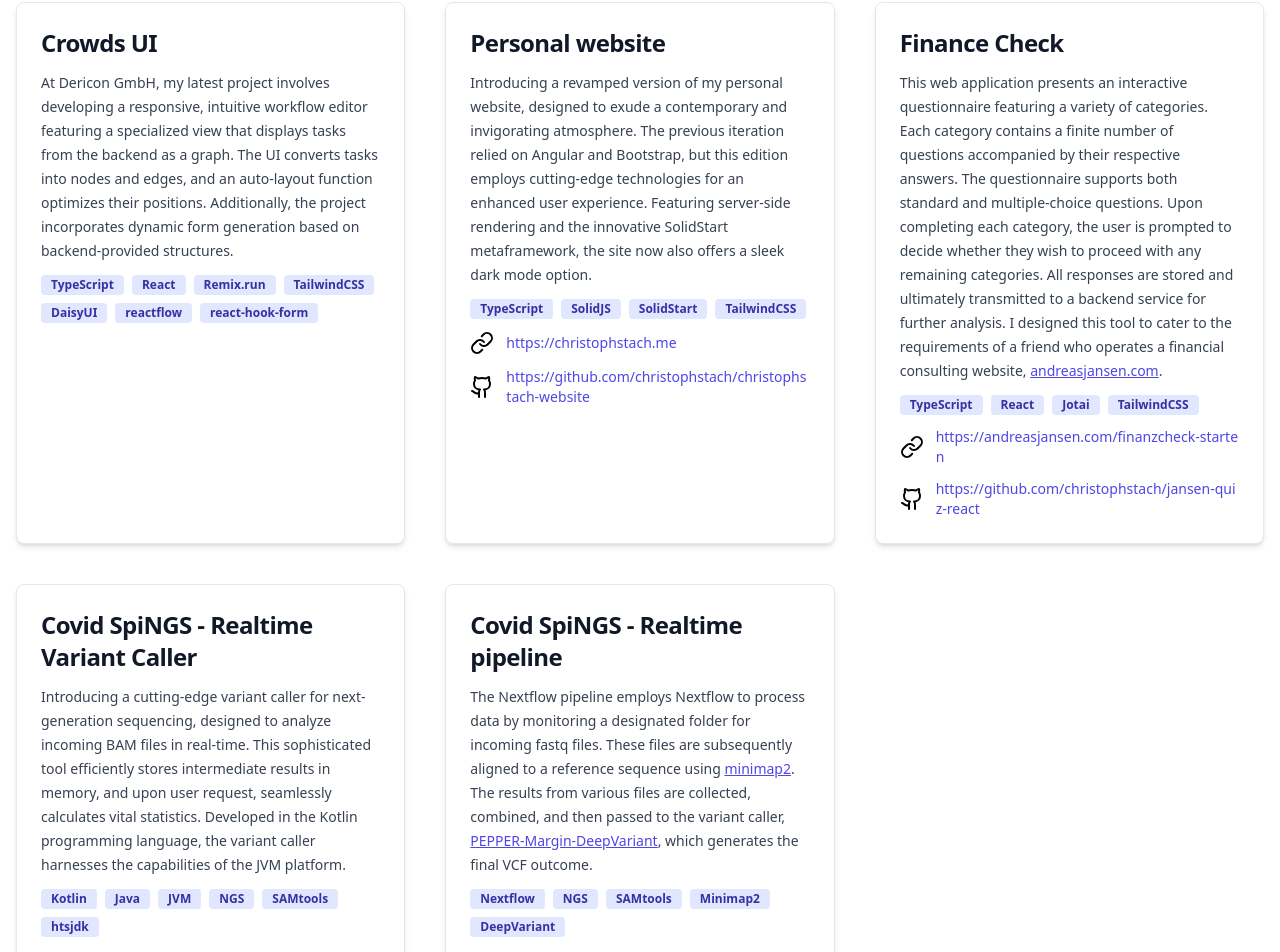
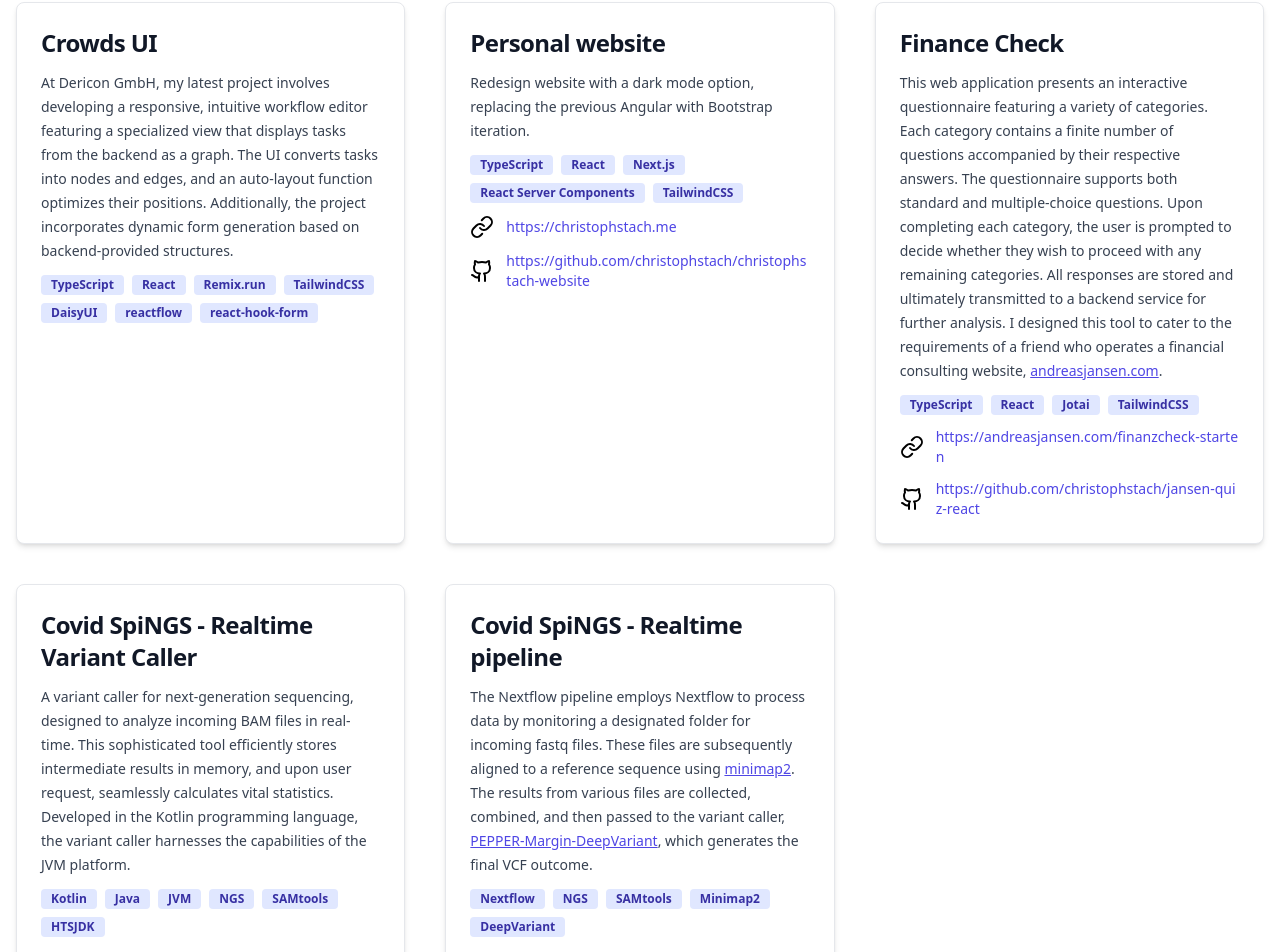
Before and after one commit to christophstach/christophstach-website-next, a Next.js app: page /projects in a window 1280 px wide. Shown: the part 710-1662 px from the top of the page. Built offline with nearby package versions, Linux system fonts and the light colour scheme.

Commit message:
Change hero and projects

```diff
--- a/components/Hero.tsx
+++ b/components/Hero.tsx
@@ -14,7 +14,8 @@
             A software engineer with a passion for webtechnologies, especially
             frontend development. Currently I like to use{" "}
             <strong>TypeScript</strong>, <strong>React</strong>,{" "}
-            <strong>SolidJS</strong>, and <strong>TailwindCSS</strong>.
+            <strong>SolidJS</strong>, <strong>VueJS</strong>, and{" "}
+            <strong>TailwindCSS</strong>.
           </p>
         </div>
         <div className="flex items-center justify-center">
--- a/data/projects.ts
+++ b/data/projects.ts
@@ -27,10 +27,10 @@
   {
     title: "Personal website",
     description: `
-      Introducing a revamped version of my personal website, designed to exude a contemporary and invigorating atmosphere. The previous iteration relied on Angular and Bootstrap, but this edition employs cutting-edge technologies for an enhanced user experience. Featuring server-side rendering and the innovative SolidStart metaframework, the site now also offers a sleek dark mode option.
+    Redesign website with a dark mode option, replacing the previous Angular with Bootstrap iteration.
     `,
-    tags: ["TypeScript", "SolidJS", "SolidStart", "TailwindCSS"],
-    website: "https://christophstach.me",
+    tags: ["TypeScript", "React", "Next.js", "React Server Components", "TailwindCSS"],
+  website: "https://christophstach.me",
     repository: "https://github.com/christophstach/christophstach-website",
   },
   {
@@ -45,9 +45,9 @@
   {
     title: "Covid SpiNGS - Realtime Variant Caller",
     description: `
-      Introducing a cutting-edge variant caller for next-generation sequencing, designed to analyze incoming BAM files in real-time. This sophisticated tool efficiently stores intermediate results in memory, and upon user request, seamlessly calculates vital statistics. Developed in the Kotlin programming language, the variant caller harnesses the capabilities of the JVM platform.
+      A variant caller for next-generation sequencing, designed to analyze incoming BAM files in real-time. This sophisticated tool efficiently stores intermediate results in memory, and upon user request, seamlessly calculates vital statistics. Developed in the Kotlin programming language, the variant caller harnesses the capabilities of the JVM platform.
     `,
-    tags: ["Kotlin", "Java", "JVM", "NGS", "SAMtools", "htsjdk"],
+    tags: ["Kotlin", "Java", "JVM", "NGS", "SAMtools", "HTSJDK"],
     website:
       "https://www.htw-berlin.de/forschung/online-forschungskatalog/projekte/projekt/?eid=3100",
     repository: "https://github.com/COVID-SpiNGS/realtime-variant-caller",
```
